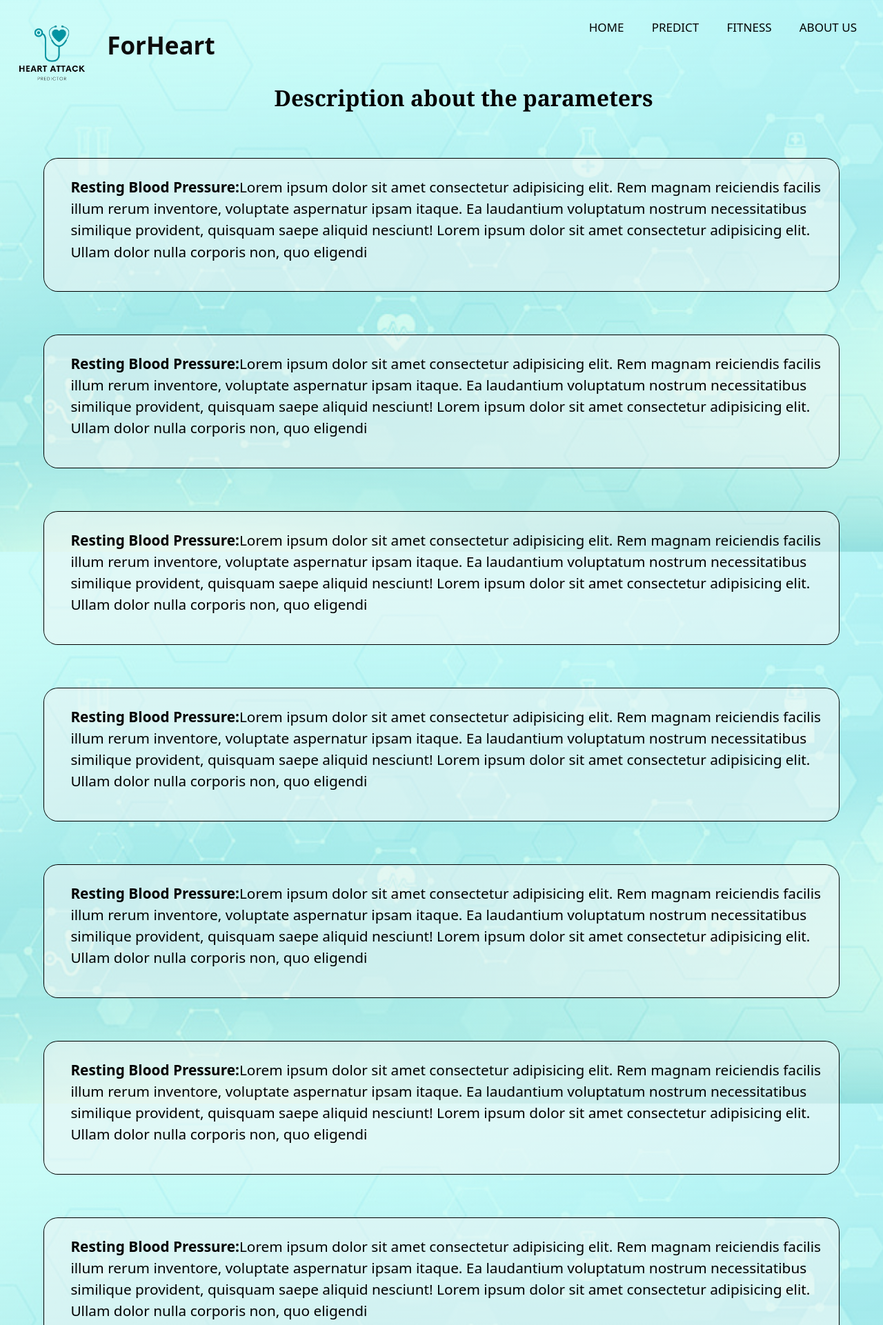
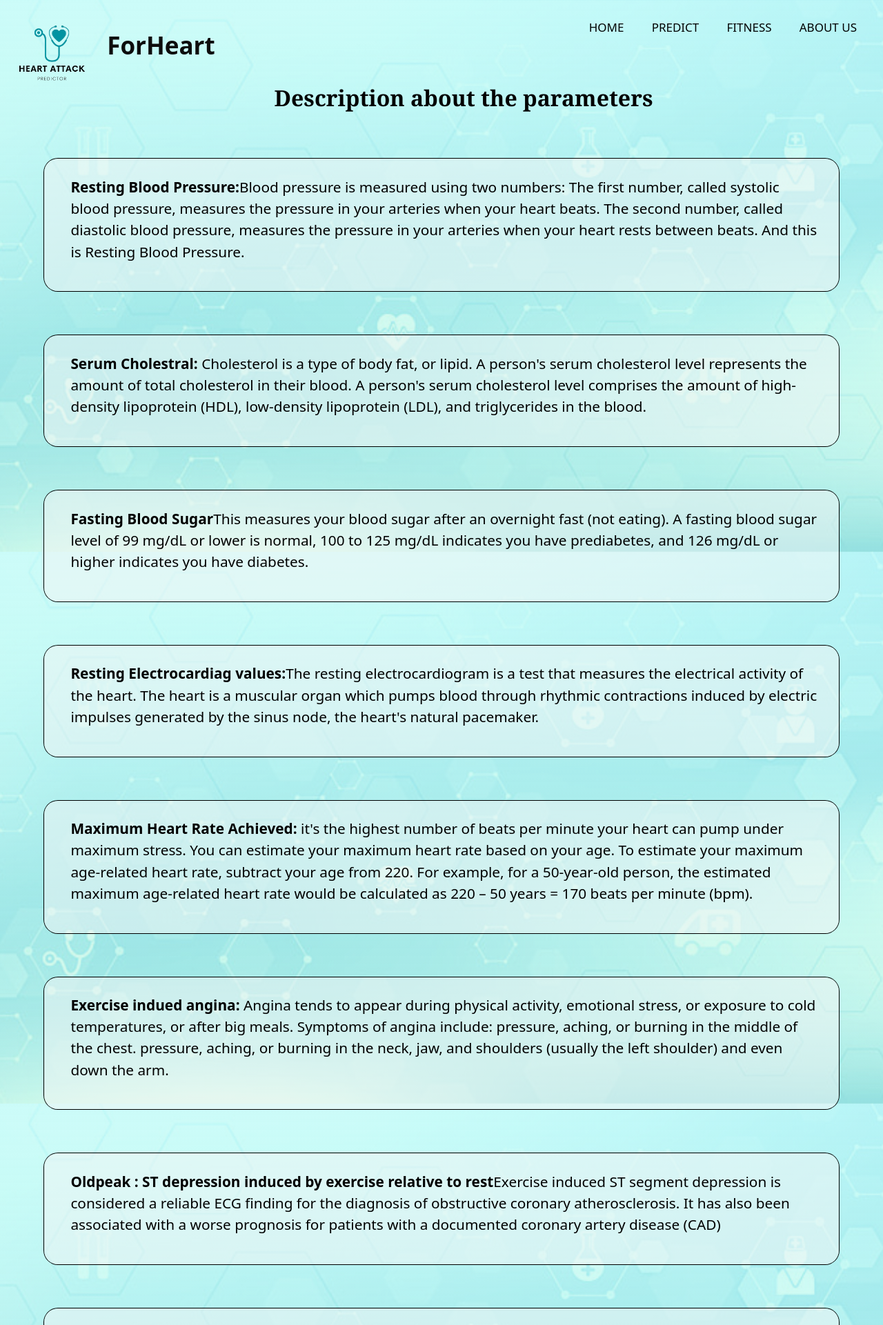
Before and after one commit to AniruddhA-Omni/ForHeart, a Flask app: page /templates/description.html in a window 1280 px wide. Shown: the top 1921 px of the page at 69% size. Run offline with Flask 2, Linux system fonts and the light colour scheme.

Commit message:
updated description page

```diff
--- a/templates/description.html
+++ b/templates/description.html
@@ -43,64 +43,34 @@
     </div>
 
 
-    <div  class="abtdes" data-aos="fade-up" data-aos-duration="30000" data-aos-offset="400" data-aos-once="true"><p><b>Resting Blood Pressure:</b>Lorem ipsum dolor sit amet consectetur adipisicing
-        elit. Rem magnam reiciendis facilis illum rerum inventore, voluptate aspernatur ipsam itaque. Ea laudantium voluptatum
-        nostrum necessitatibus similique provident, quisquam saepe aliquid nesciunt! Lorem ipsum dolor sit amet consectetur
-        adipisicing elit. Ullam dolor nulla corporis non, quo eligendi </p>
+      <div  class="abtdes" data-aos="fade-up" data-aos-duration="30000" data-aos-offset="400" data-aos-once="true"><p><b>Resting Blood Pressure:</b>Blood pressure is measured using two numbers: The first number, called systolic blood pressure, measures the pressure in your arteries when your heart beats. The second number, called diastolic blood pressure, measures the pressure in your arteries when your heart rests between beats. And this is Resting Blood Pressure.
+        </p>
     </div>
 
-    <div  class="abtdes" data-aos="fade-up" data-aos-duration="30000" data-aos-offset="400" data-aos-once="true"><p><b>Resting Blood Pressure:</b>Lorem ipsum dolor sit amet consectetur adipisicing
-        elit. Rem magnam reiciendis facilis illum rerum inventore, voluptate aspernatur ipsam itaque. Ea laudantium voluptatum
-        nostrum necessitatibus similique provident, quisquam saepe aliquid nesciunt! Lorem ipsum dolor sit amet consectetur
-        adipisicing elit. Ullam dolor nulla corporis non, quo eligendi </p>
+    <div  class="abtdes" data-aos="fade-up" data-aos-duration="30000" data-aos-offset="400" data-aos-once="true"><p><b>Serum Cholestral: </b>Cholesterol is a type of body fat, or lipid. A person's serum cholesterol level represents the amount of total cholesterol in their blood. A person's serum cholesterol level comprises the amount of high-density lipoprotein (HDL), low-density lipoprotein (LDL), and triglycerides in the blood. </p>
     </div>
 
-    <div class="abtdes" data-aos="fade-up" data-aos-duration="30000" data-aos-offset="300" data-aos-once="true"><p><b>Resting Blood Pressure:</b>Lorem ipsum dolor sit amet consectetur adipisicing
-        elit. Rem magnam reiciendis facilis illum rerum inventore, voluptate aspernatur ipsam itaque. Ea laudantium voluptatum
-        nostrum necessitatibus similique provident, quisquam saepe aliquid nesciunt! Lorem ipsum dolor sit amet consectetur
-        adipisicing elit. Ullam dolor nulla corporis non, quo eligendi </p>
+    <div class="abtdes" data-aos="fade-up" data-aos-duration="30000" data-aos-offset="300" data-aos-once="true"><p><b>Fasting Blood Sugar</b>This measures your blood sugar after an overnight fast (not eating). A fasting blood sugar level of 99 mg/dL or lower is normal, 100 to 125 mg/dL indicates you have prediabetes, and 126 mg/dL or higher indicates you have diabetes. </p>
     </div>
 
-    <div  class="abtdes" data-aos="fade-up" data-aos-duration="30000" data-aos-offset="300" data-aos-once="true"><p><b>Resting Blood Pressure:</b>Lorem ipsum dolor sit amet consectetur adipisicing
-        elit. Rem magnam reiciendis facilis illum rerum inventore, voluptate aspernatur ipsam itaque. Ea laudantium voluptatum
-        nostrum necessitatibus similique provident, quisquam saepe aliquid nesciunt! Lorem ipsum dolor sit amet consectetur
-        adipisicing elit. Ullam dolor nulla corporis non, quo eligendi </p>
+    <div  class="abtdes" data-aos="fade-up" data-aos-duration="30000" data-aos-offset="300" data-aos-once="true"><p><b>Resting Electrocardiag values:</b>The resting electrocardiogram is a test that measures the electrical activity of the heart. The heart is a muscular organ which pumps blood through rhythmic contractions induced by electric impulses generated by the sinus node, the heart's natural pacemaker.</p>
     </div>
 
-    <div class="abtdes" data-aos="fade-up" data-aos-duration="30000" data-aos-offset="300" data-aos-once="true"><p><b>Resting Blood Pressure:</b>Lorem ipsum dolor sit amet consectetur adipisicing
-      elit. Rem magnam reiciendis facilis illum rerum inventore, voluptate aspernatur ipsam itaque. Ea laudantium voluptatum
-      nostrum necessitatibus similique provident, quisquam saepe aliquid nesciunt! Lorem ipsum dolor sit amet consectetur
-      adipisicing elit. Ullam dolor nulla corporis non, quo eligendi </p>
+
+
+  <div  class="abtdes" data-aos="fade-up" data-aos-duration="30000" data-aos-offset="300" data-aos-once="true"><p><b>Maximum Heart Rate Achieved:</b> it's the highest number of beats per minute your heart can pump under maximum stress. You can estimate your maximum heart rate based on your age. To estimate your maximum age-related heart rate, subtract your age from 220. For example, for a 50-year-old person, the estimated maximum age-related heart rate would be calculated as 220 – 50 years = 170 beats per minute (bpm). </p>
   </div>
 
-  <div  class="abtdes" data-aos="fade-up" data-aos-duration="30000" data-aos-offset="300" data-aos-once="true"><p><b>Resting Blood Pressure:</b>Lorem ipsum dolor sit amet consectetur adipisicing
-      elit. Rem magnam reiciendis facilis illum rerum inventore, voluptate aspernatur ipsam itaque. Ea laudantium voluptatum
-      nostrum necessitatibus similique provident, quisquam saepe aliquid nesciunt! Lorem ipsum dolor sit amet consectetur
-      adipisicing elit. Ullam dolor nulla corporis non, quo eligendi </p>
-  </div>
-
-  <div class="abtdes" data-aos="fade-up" data-aos-duration="30000" data-aos-offset="300" data-aos-once="true"><p><b>Resting Blood Pressure:</b>Lorem ipsum dolor sit amet consectetur adipisicing
-    elit. Rem magnam reiciendis facilis illum rerum inventore, voluptate aspernatur ipsam itaque. Ea laudantium voluptatum
-    nostrum necessitatibus similique provident, quisquam saepe aliquid nesciunt! Lorem ipsum dolor sit amet consectetur
-    adipisicing elit. Ullam dolor nulla corporis non, quo eligendi </p>
+  <div class="abtdes" data-aos="fade-up" data-aos-duration="30000" data-aos-offset="300" data-aos-once="true"><p><b>Exercise indued angina: </b>Angina tends to appear during physical activity, emotional stress, or exposure to cold temperatures, or after big meals. Symptoms of angina include: pressure, aching, or burning in the middle of the chest. pressure, aching, or burning in the neck, jaw, and shoulders (usually the left shoulder) and even down the arm.</p>
 </div>
 
-<div  class="abtdes" data-aos="fade-up" data-aos-duration="30000" data-aos-offset="300" data-aos-once="true"><p><b>Resting Blood Pressure:</b>Lorem ipsum dolor sit amet consectetur adipisicing
-    elit. Rem magnam reiciendis facilis illum rerum inventore, voluptate aspernatur ipsam itaque. Ea laudantium voluptatum
-    nostrum necessitatibus similique provident, quisquam saepe aliquid nesciunt! Lorem ipsum dolor sit amet consectetur
-    adipisicing elit. Ullam dolor nulla corporis non, quo eligendi </p>
+<div  class="abtdes" data-aos="fade-up" data-aos-duration="30000" data-aos-offset="300" data-aos-once="true"><p><b>Oldpeak : ST depression induced by exercise relative to rest</b>Exercise induced ST segment depression is considered a reliable ECG finding for the diagnosis of obstructive coronary atherosclerosis. It has also been associated with a worse prognosis for patients with a documented coronary artery disease (CAD)</p>
 </div>
 
-<div class="abtdes" data-aos="fade-up" data-aos-duration="30000" data-aos-offset="300" data-aos-once="true"><p><b>Resting Blood Pressure:</b>Lorem ipsum dolor sit amet consectetur adipisicing
-  elit. Rem magnam reiciendis facilis illum rerum inventore, voluptate aspernatur ipsam itaque. Ea laudantium voluptatum
-  nostrum necessitatibus similique provident, quisquam saepe aliquid nesciunt! Lorem ipsum dolor sit amet consectetur
-  adipisicing elit. Ullam dolor nulla corporis non, quo eligendi </p>
+<div class="abtdes" data-aos="fade-up" data-aos-duration="30000" data-aos-offset="300" data-aos-once="true"><p><b>Slope: the slope of the peak exercise ST segment:</b> The ST segment shift relative to exercise-induced increments in heart rate, the ST/heart rate slope (ST/HR slope), has been proposed as a more accurate ECG criterion for diagnosing significant coronary artery disease (CAD).</p>
 </div>
 
-<div  class="abtdes" data-aos="fade-up" data-aos-duration="30000" data-aos-offset="300" data-aos-once="true"><p><b>Resting Blood Pressure:</b>Lorem ipsum dolor sit amet consectetur adipisicing
-  elit. Rem magnam reiciendis facilis illum rerum inventore, voluptate aspernatur ipsam itaque. Ea laudantium voluptatum
-  nostrum necessitatibus similique provident, quisquam saepe aliquid nesciunt! Lorem ipsum dolor sit amet consectetur
-  adipisicing elit. Ullam dolor nulla corporis non, quo eligendi </p>
+<div  class="abtdes" data-aos="fade-up" data-aos-duration="30000" data-aos-offset="300" data-aos-once="true"><p><b>Thalassemia:</b>Thalassemia (thal-uh-SEE-me-uh) is an inherited blood disorder that causes your body to have less hemoglobin than normal. Hemoglobin enables red blood cells to carry oxygen. Thalassemia can cause anemia, leaving you fatigued. If you have mild thalassemia, you might not need treatment.</p>
 </div>
 
 
```
